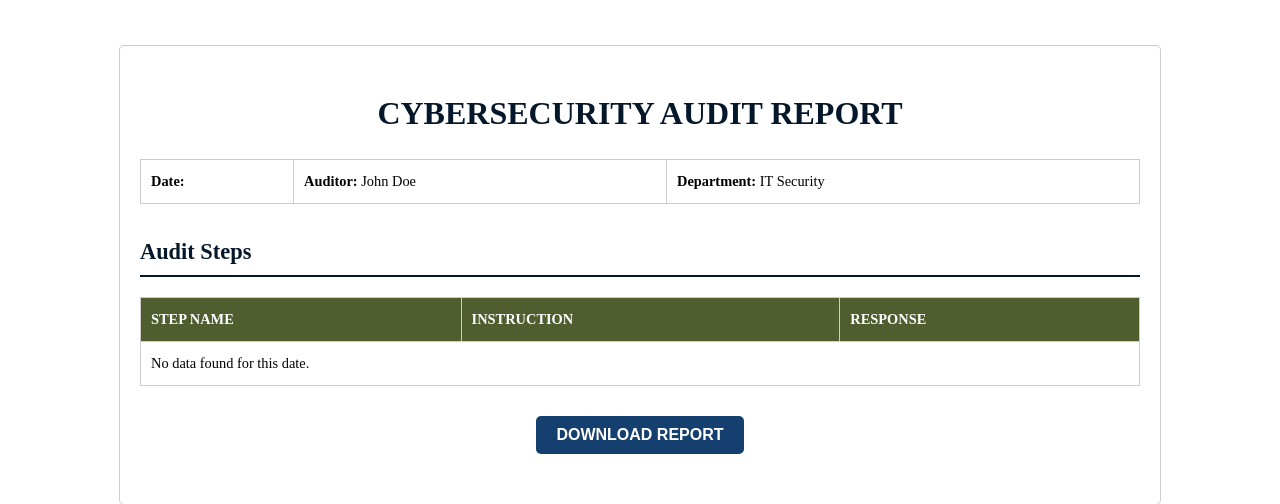
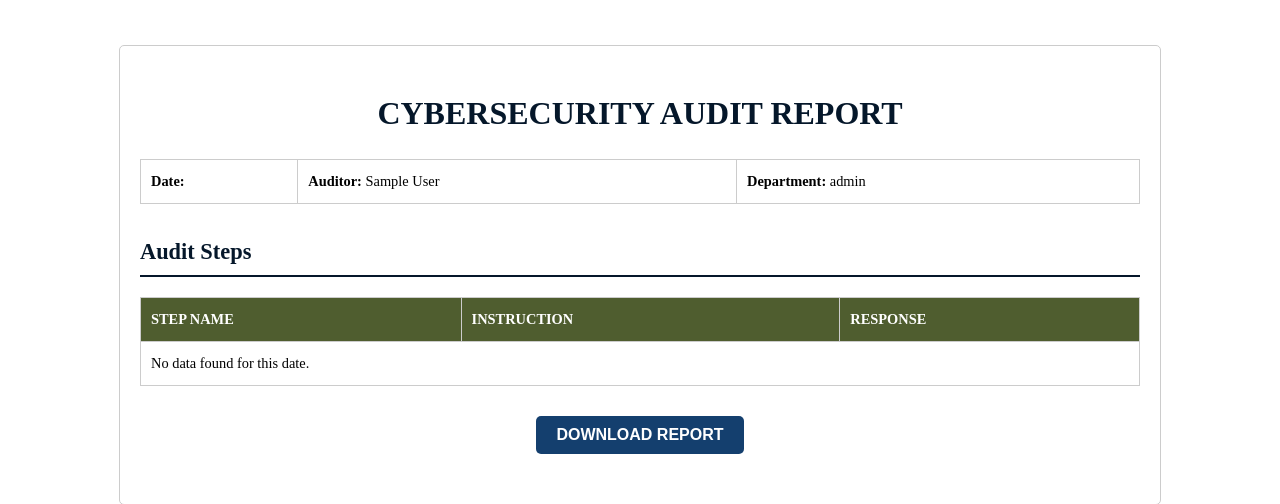
Before and after one commit to SKel1817/on-it, a Flask app: page /report in a window 1280 px wide. Shown: the part 46-550 px from the top of the page. Run offline with Flask 3, Linux system fonts and the light colour scheme; the visitor is signed in with stand-in values (Sample User, id 1); data that the repository does not hold is empty.

Commit message:
can now download reports again, and autofills with current users name and role

```diff
--- a/app.py
+++ b/app.py
@@ -431,11 +431,11 @@ def generate_pdf():
         cur = conn.cursor()
         # Fetch responses for the given date
         cur.execute("""
-            SELECT step, answer
-            FROM audit_responses
+            SELECT response_step, response_answer
+            FROM audit_response_table
             WHERE DATE(date) = ?
         """, (date,))
-        responses = [{"step": row[0], "answer": row[1]} for row in cur.fetchall()]
+        responses = [{"repsonse_step": row[0], "response_answer": row[1]} for row in cur.fetchall()]
         cur.close()
         conn.close()
 
@@ -445,7 +445,8 @@ def generate_pdf():
             json.dump(responses, f)
 
         # Call Puppeteer to generate the PDF
-        subprocess.run(["node", PUPPETEER_SCRIPT, temp_file, date], check=True)
+        subprocess.run(["node", PUPPETEER_SCRIPT, date], check=True)
+
 
         return send_file(OUTPUT_PDF, as_attachment=True)
     except subprocess.CalledProcessError as e:
--- a/templates/report.html
+++ b/templates/report.html
@@ -38,8 +38,12 @@
       <tr>
         <!-- Fill in with USER and Audit Data information from database -->
         <td><strong>Date:</strong> <span id="report-date"></span></td>
-        <td><strong>Auditor:</strong> <span id="auditor-name">John Doe</span></td>
-        <td><strong>Department:</strong> <span id="department-name">IT Security</span></td>
+        <td><strong>Auditor:</strong> <span id="auditor-name">{{current_user.first_name}} {{current_user.last_name}}</span></td>
+        {% if current_user.role != "" %}
+        <td><strong>Department:</strong> <span id="department-name">{{current_user.role}}</span></td>
+        {% else %}
+        <td><strong>Department:</strong><span id="department-name">N/A</span></td>
+        {% endif %}
       </tr>
     </table>
 
```
Also changed, not shown: 1 other file.
